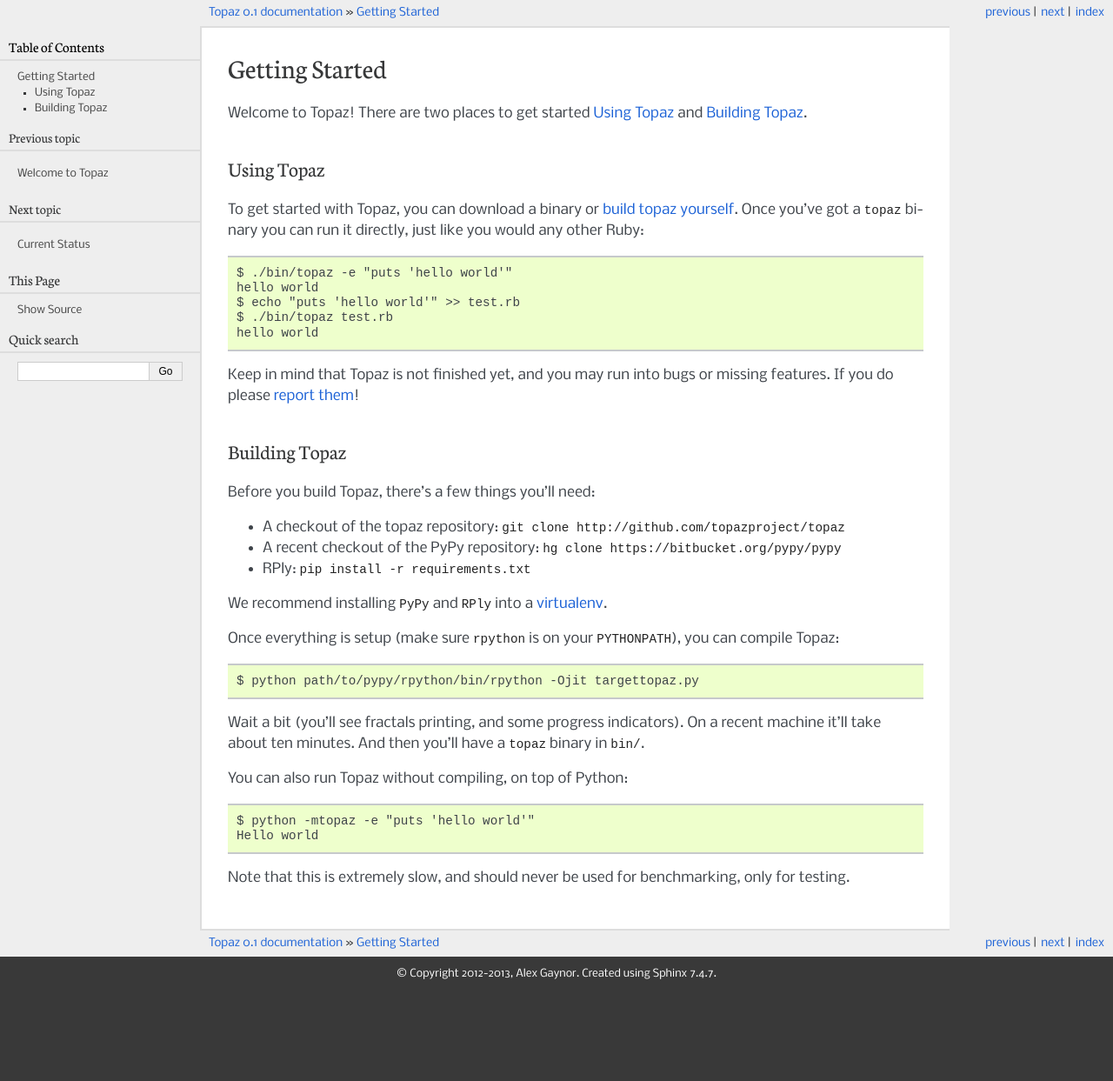
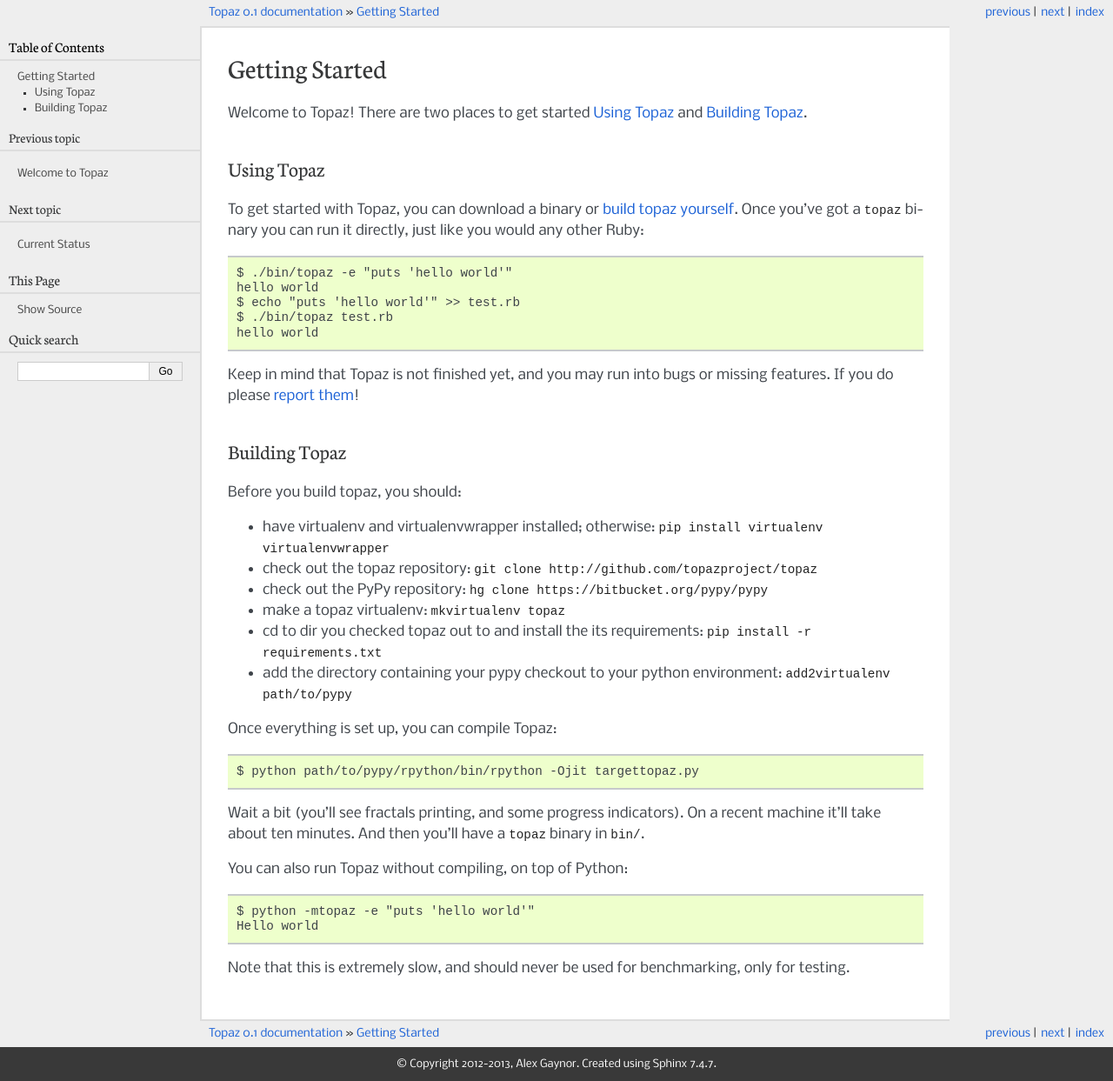
Before and after one commit to topazproject/topaz, a Sphinx documentation site: the page built from docs/getting-started.rst, in a window 1280 px wide. Shown: the whole page at 87% size. Built offline with Sphinx 7.4.7, drawn with Linux system fonts in a browser that asks for light colours; before the commit the page ends 1139 px from its top, so only the background shows below that.

Commit message:
More detailed build prerequisite instructions
Clarifying some things, based on suggestions from Alex on
#topaz.

* Guide everybody to use virtualenv and virtualenvwrapper.
  The world will be happier for it.
* direct people to use add2virtualenv instead of PYTHONPATH
* note that the pypy dir must be added to your environment,
  not just the rpython dir (due to __main__ importing py)

```diff
--- a/docs/getting-started.rst
+++ b/docs/getting-started.rst
@@ -27,17 +27,19 @@
 Building Topaz
 --------------
 
-Before you build Topaz, there's a few things you'll need:
+Before you build topaz, you should:
 
-* A checkout of the topaz repository: ``git clone http://github.com/topazproject/topaz``
-* A recent checkout of the PyPy repository:
-  ``hg clone https://bitbucket.org/pypy/pypy``
-* RPly: ``pip install -r requirements.txt``
+* have virtualenv and virtualenvwrapper installed; otherwise:
+  ``pip install virtualenv virtualenvwrapper``
+* check out the topaz repository: ``git clone http://github.com/topazproject/topaz``
+* check out the PyPy repository: ``hg clone https://bitbucket.org/pypy/pypy``
+* make a topaz virtualenv: ``mkvirtualenv topaz``
+* cd to dir you checked topaz out to and install the its requirements:
+  ``pip install -r requirements.txt``
+* add the directory containing your pypy checkout to your python environment:
+  ``add2virtualenv path/to/pypy``
 
-We recommend installing ``PyPy`` and ``RPly`` into a `virtualenv`_.
-
-Once everything is setup (make sure ``rpython`` is on your ``PYTHONPATH``), you
-can compile Topaz::
+Once everything is set up, you can compile Topaz::
 
     $ python path/to/pypy/rpython/bin/rpython -Ojit targettopaz.py
 
```
